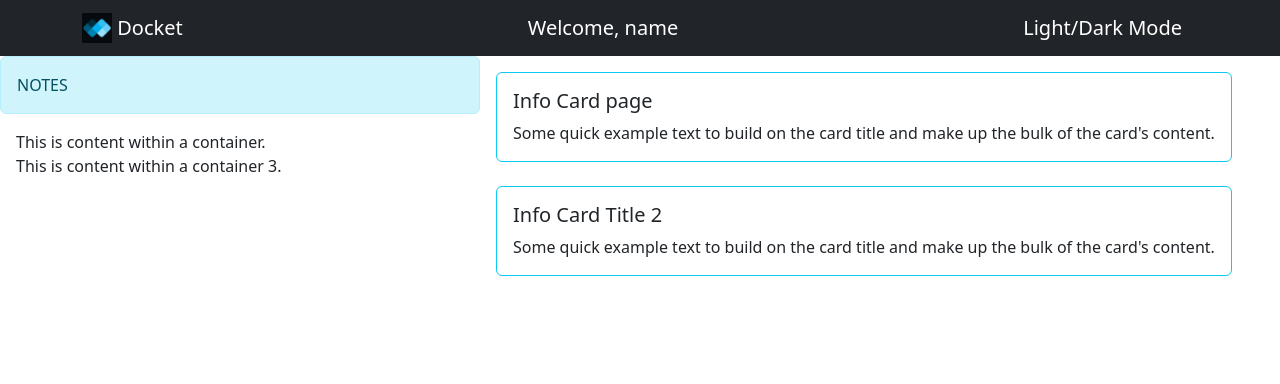
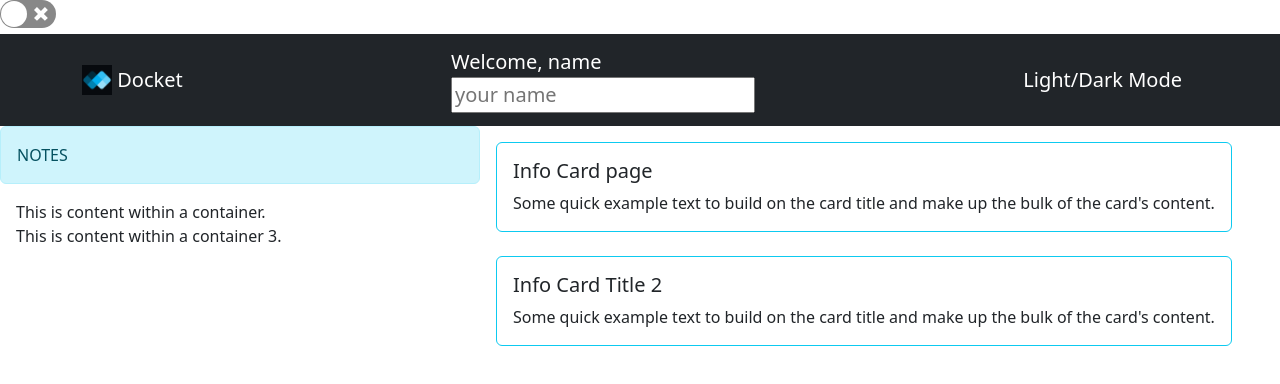
Before and after one commit to bouzianeseffah/front-end-project, a React (Create React App) app in the folder todo-list-project/: page / in a window 1280 px wide. Shown: the top 384 px of the page. Built offline with nearby package versions, Linux system fonts and the light colour scheme.

Commit message:
added mode button

```diff
--- a/todo-list-project/package.json
+++ b/todo-list-project/package.json
@@ -13,6 +13,7 @@
     "react-bootstrap": "^2.5.0",
     "react-dom": "^18.2.0",
     "react-scripts": "^2.1.3",
+    "react-switch": "^7.0.0",
     "web-vitals": "^2.1.4"
   },
   "scripts": {
--- a/todo-list-project/src/App.js
+++ b/todo-list-project/src/App.js
@@ -1,23 +1,39 @@
 // DEPENDENCIES
-import React from "react";
+import React from 'react';
+import {useState} from 'react';
+// import Switch from 'react-input-switch';
+
+import  ReactDOM  from "react";
 import 'bootstrap/dist/css/bootstrap.min.css';
 
 // COMPONENTS
-import Nav from "./components/Navbar";
-import Sidebar from "./components/Sidebar";
-import Lists from "./components/Lists";
+import Nav from "./Components/Navbar";
+import Sidebar from "./Components/Sidebar";
+import Lists from "./Components/Lists";
+//New
+import {createContext} from "react";
+// import { BrowserRouter ,Link, Route  } from "react-router-dom";
+import ReactSwitch  from "react-switch";
+//Theme API
+export const ThemeContext = createContext('null')
 
 function App() {
+  const [theme, setTheme] = useState("light");
+  const toggleTheme = () =>{
+    setTheme((curr) => (curr === "light" ? "dark": "light"));
+  };
 
   return (
-    <div className="App">
+    <ThemeContext.Provider value={{theme, toggleTheme}}>
+      <div className="App" id={theme}>
+        <ReactSwitch />
         <Nav />
         <div className="content-container">
           <Sidebar />
           <Lists />
         </div>
-
         </div>
+    </ThemeContext.Provider>
   );
 }
 
--- a/todo-list-project/src/components/Navbar.js
+++ b/todo-list-project/src/components/Navbar.js
@@ -20,6 +20,11 @@ function Nav() {
           </Navbar.Brand>
           <Navbar.Brand >
             Welcome, name
+            <form>
+              <label>
+                <input type="text" placeholder="your name"/>
+              </label>
+            </form>
           </Navbar.Brand>
           {/* Light dark mode button */}
           <Navbar.Brand href="#home">
```
Also changed, not shown: 1 other file (tests, documents, lock files or other folders). Lines whose indentation alone changed are shown as unchanged.
